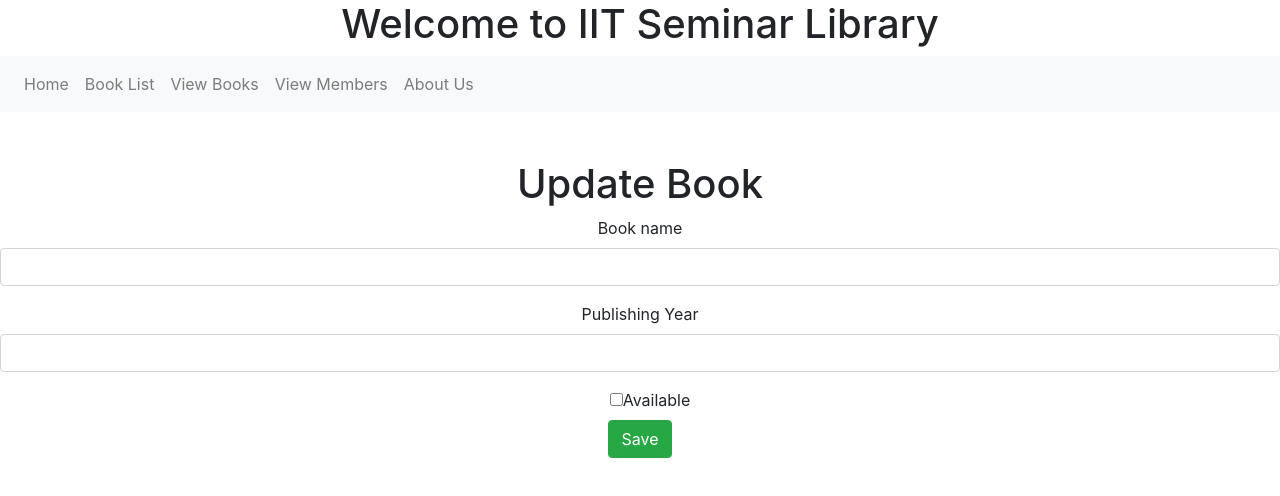
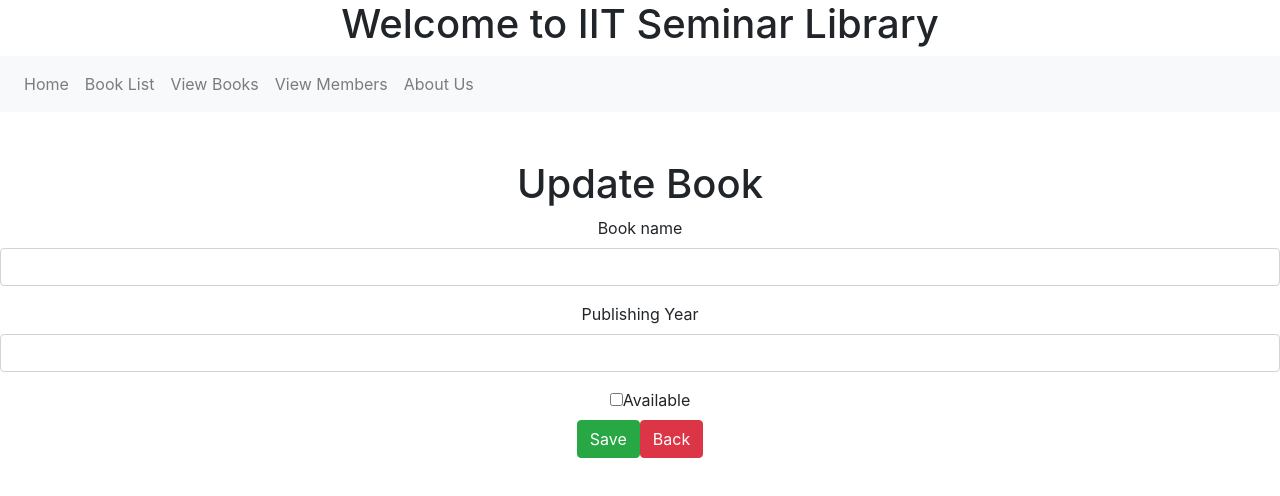
Before and after one commit to rakib3004/book-management, an Angular app: page /updateBook in a window 1280 px wide. Shown: the top 496 px of the page. Built offline with nearby package versions, Linux system fonts and the light colour scheme.

Commit message:
route to back in book list

```diff
--- a/src/app/book-list/book-list.component.html
+++ b/src/app/book-list/book-list.component.html
@@ -7,8 +7,8 @@
         <th scope="col">Book Name</th>
         <th scope="col">Publish Year</th>
         <th scope="col">Avability</th>
+        <th scope="col">Update</th>
         <th scope="col">Delete</th>
-        <th scope="col">Update</th>
 
 
       </tr>
@@ -19,8 +19,8 @@
         <td>{{book.year}}</td>
         <td *ngIf="book.availability">availabile</td>
         <td *ngIf="!book.availability">borrowed</td>
+        <td ><button type="button" (click)="updateBook(book)" class="btn btn-warning">Update</button></td>
         <td ><button type="button" (click)="deleteBook(book)" class="btn btn-danger">Delete</button></td>
-        <td ><button type="button" (click)="updateBook(book)" class="btn btn-warning">Update</button></td>
 
       </tr>
     </tbody>
--- a/src/app/update-book/update-book.component.html
+++ b/src/app/update-book/update-book.component.html
@@ -15,4 +15,8 @@
         <label for="name">Available</label>
     </div>
     <button type="submit" class="btn btn-success">Save</button>
+
+    <button type="button" (click)="backToBookList()" class="btn btn-danger">Back</button>
+
+
   </form>
--- a/src/app/update-book/update-book.component.ts
+++ b/src/app/update-book/update-book.component.ts
@@ -1,4 +1,5 @@
 import { Component, OnInit } from '@angular/core';
+import { Router } from '@angular/router';
 import { Book } from '../book';
 
 import { BookService } from '../book.service';
@@ -10,10 +11,16 @@
 })
 export class UpdateBookComponent implements OnInit {
 
-  constructor(private bookService: BookService) { }
+  constructor(private bookService: BookService, private route: Router) { }
   givenBook = this.bookService.getBookToBeUpdated();
+  books : Book[]=[];
+
   ngOnInit(): void {
- console.log(this.givenBook)
+    this.books = this.bookService.getBooks();
+  }
+
+  backToBookList(){
+    this.route.navigate([''])
   }
 
 }
```
